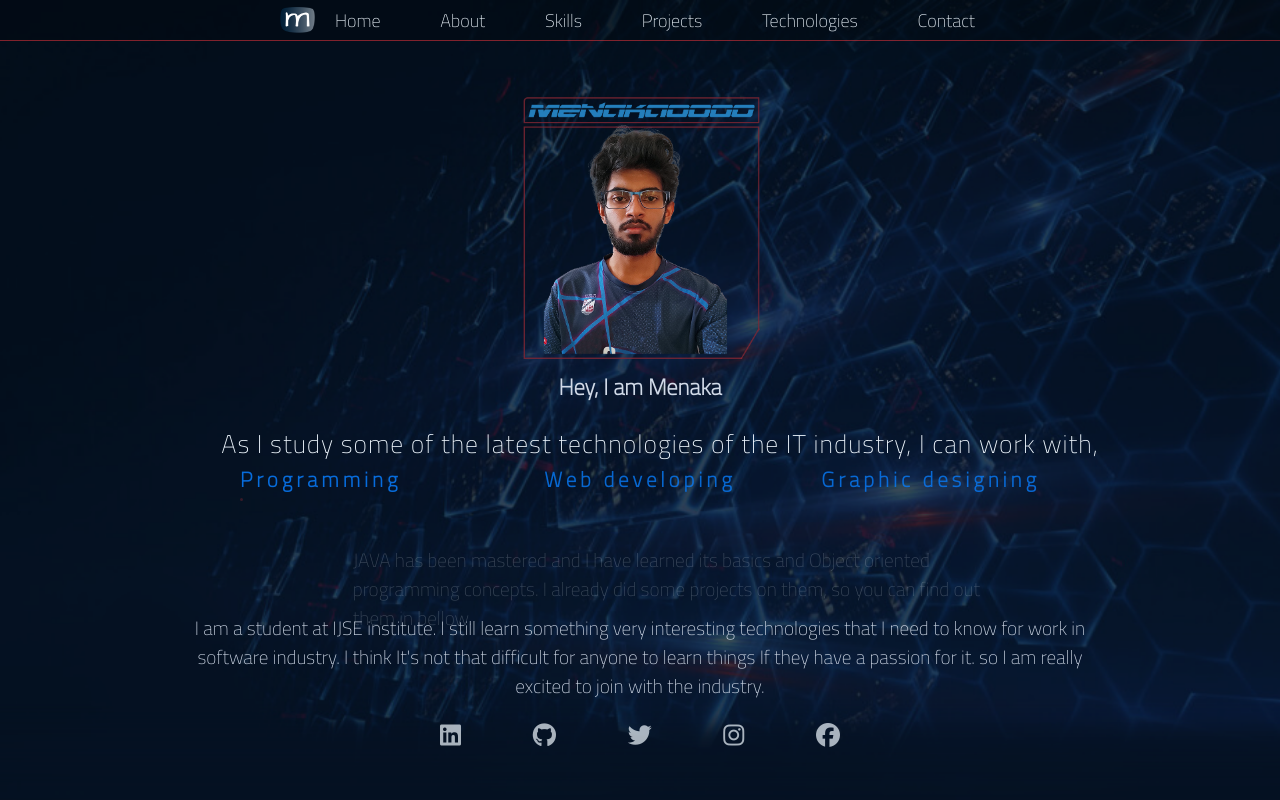
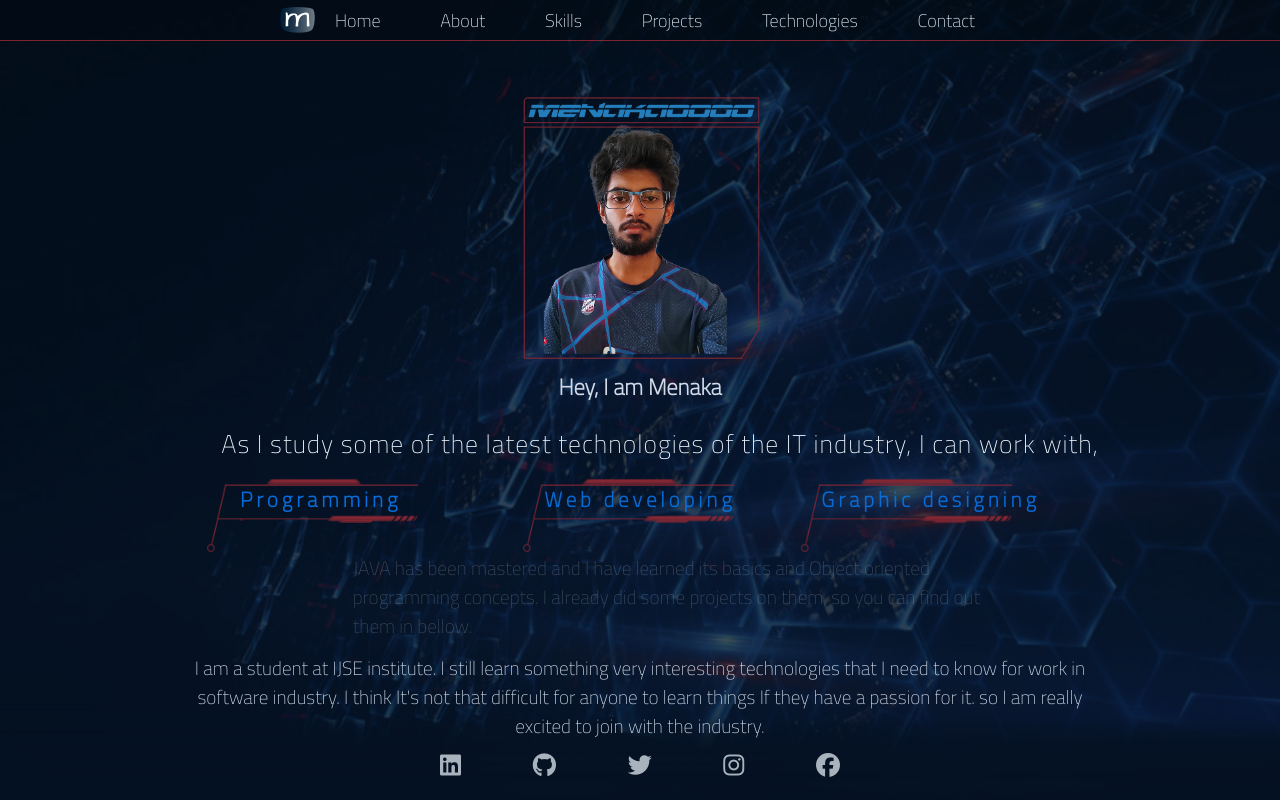
Before and after one commit to Menaka0000/MyProfile, a website: page index.html in a window 1280 px wide. Shown: the top 800 px of the page. Drawn offline with nearby package versions, Linux system fonts and the light colour scheme.

Commit message:
some modifications were done on the home page

```diff
--- a/assets/styles/style.css
+++ b/assets/styles/style.css
@@ -1,6 +1,7 @@
 * {
     padding: 0;
     margin: 0;
+
 }
 
 a {
@@ -239,7 +240,7 @@ body > main > section:nth-child(1) > div:nth-child(2) > img {
     font-family: 'Titillium Web', sans-serif;
     font-size: 1.2rem;
     position: absolute;
-    width: 68%;
+    width: 1045px;
     height: fit-content;
     color: #d1dae8;
     /*    top: 420px;*/
@@ -253,7 +254,7 @@ body > main > section:nth-child(1) > div:nth-child(2) > img {
 #wel-banner {
     position: relative;
     height: fit-content;
-    top: 100px;
+    top: 155px;
 }
 
 /*
@@ -349,6 +350,7 @@ body > main > section:nth-child(1) > div:nth-child(2) > img {
     width: 800px;
     height: fit-content;
     left: 50%;
+    top: 20px;
     transform: translateX(-50%);
 }
 
@@ -416,6 +418,31 @@ body > main > section:nth-child(1) > div:nth-child(2) > img {
     /*-webkit-animation-delay: 3s, 5s;*/
     /*-webkit-animation-fill-mode: forwards, forwards;*/
 }
+#s-img1{
+    width: 220px;
+    height: 90px;
+    position: absolute;
+    margin: auto;
+    left: -37px;
+    bottom: -43px;
+}
+#s-img2{
+    width: 220px;
+    height: 90px;
+    position: absolute;
+    margin: auto;
+    left: -25px;
+    bottom: -43px;
+}
+
+#s-img3{
+    width: 220px;
+    height: 90px;
+    position: absolute;
+    margin: auto;
+    right: 23px;
+    bottom: -43px;
+}
 
 #section1_anima_1-4 {
     /*opacity: 0;*/
@@ -450,7 +477,7 @@ body > main > section:nth-child(1) > div:nth-child(2) > img {
     position: relative;
     left: 50%;
     transform: translateX(-50%);
-    top: 70px;
+    top: 100px;
 }
 
 #section1_anima_1-3 {
@@ -1634,6 +1661,9 @@ textarea {
         width: 370px;
         height: 380px;
     }
+    #links_div-home{
+        bottom: 20px;
+    }
     #p-01 {
         top: -90px;
     }
@@ -1644,10 +1674,11 @@ textarea {
         top: -70px;
     }
     #Skill-heading{
-        bottom: 70px;
+        /*bottom: 70px;*/
+        top: -50px;
     }
     #des-container{
-        top: 12px;
+        top: 20px;
     }
     .glitch_text,#section1_anima_1-0{
         top: -45px;
@@ -1657,6 +1688,7 @@ textarea {
     }
     #main-container > div:nth-child(9){
         width: 91%;
+        bottom: 60px;
     }
     body > main > section:nth-child(4) > section:nth-child(2) > div:nth-child(3),
     body > main > section:nth-child(4) > section:nth-child(2) > div:nth-child(2),
--- a/index.html
+++ b/index.html
@@ -62,14 +62,17 @@
                 <div id="skill1">
                     <p id="section1_anima_1-2" class="skill">Programming</p>
                     <div id="indicator1"></div>
+                    <img id="s-img1" src="assets/images/skillback.png" alt="">
                 </div>
                 <div id="skill2">
                     <p id="section1_anima_1-4" class="skill">Web developing</p>
                     <div id="indicator2"></div>
+                    <img id="s-img2" src="assets/images/skillback.png" alt="">
                 </div>
                 <div id="skill3">
                     <p id="section1_anima_1-6" class="skill">Graphic designing</p>
                     <div id="indicator3"></div>
+                    <img id="s-img3" src="assets/images/skillback.png" alt="">
                 </div>
             </div>
             <div>
```
Also changed, not shown: package.json (added, +24 -0 lines), assets/images/skillback.png (added), 1 other file.
